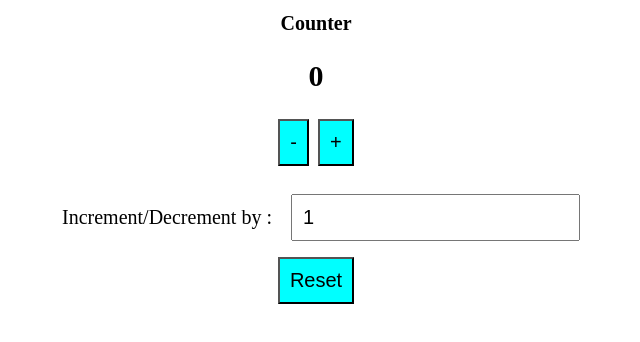
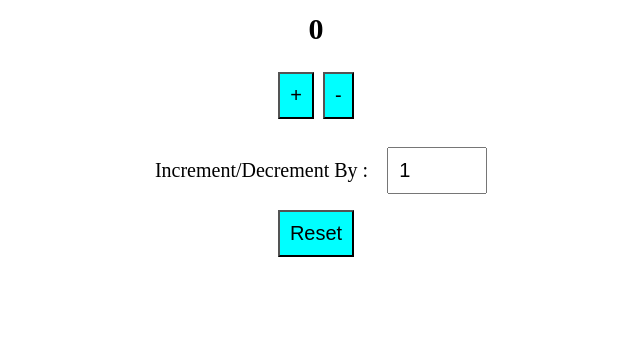
Before and after one commit to nikhilkamble02/JavaScript-Mini-Challenges, a plain HTML site: page Counter/index.html in a window 1280 px wide. Shown: the whole page, without its empty margins (324-964 px from the left). Drawn offline with Linux system fonts and the light colour scheme.

Commit message:
Update index.html

```diff
--- a/Counter/index.html
+++ b/Counter/index.html
@@ -10,20 +10,21 @@
 </head>
 
 <body>
-    <div class="container">
-        <h2 class="title">Counter</h2>
-        <h1 class="count">0</h1>
-        <div>
-            <button class="decrement">-</button>
-            <button class="increment">+</button>
-        </div>
-
-        <div class="incrementAndDecrement">
-            <span>Increment/Decrement by :</span> <input class="changeBy" type="number" value="1">
-        </div>
-        <button class="reset">Reset</button>
+  <div class="container">
+    <h1 id="count">0</h1>
+    <div>
+      <button id="add">+</button>
+      <button id="sub">-</button>
     </div>
 
-</body>
+    <div>
+      <label for="diff">Increment/Decrement By :</label>
+      <input id="diff" type="number" value="1">
+    </div>
+
+    <button id="reset">Reset</button>
+
+  </div>
+
 
 </html>
```
